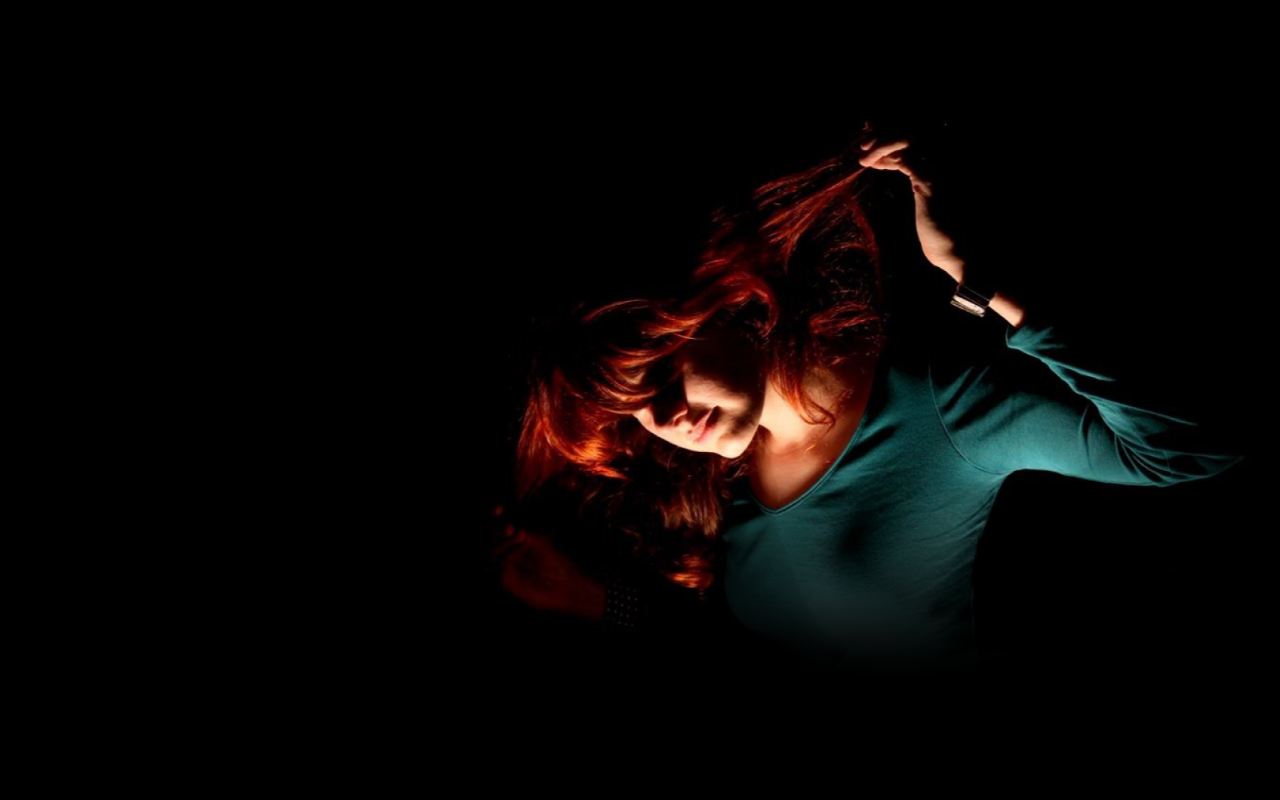
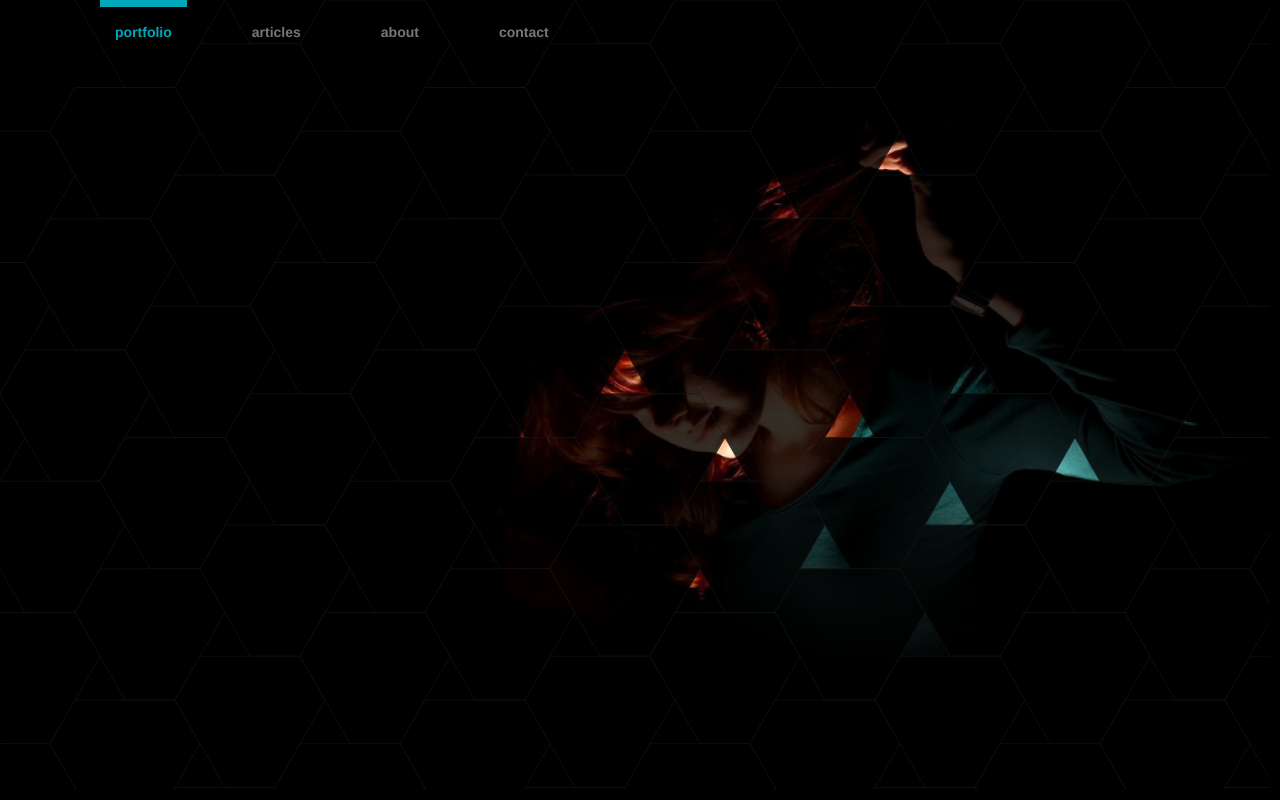
Before and after one commit to lucyia/lucyia-portfolio, a website: page dist/index.html in a window 1280 px wide. Drawn offline with Linux system fonts and the light colour scheme.

Commit message:
Added index, less updated
Index with background photo and basic menu added;
less files added

```diff
--- /dev/null
+++ b/devel/less/main.less
@@ -0,0 +1,17 @@
+html,
+body{
+	background-color: grey;
+	width: 100%;
+	height: 100%;
+	margin: 0;
+	padding: 0;
+}
+
+#svg-panel{
+	position: fixed;
+	z-index: 0;
+	top: 0;
+	left: 0;
+	width: 100%;
+	height: 100%;
+}
--- /dev/null
+++ b/devel/less/navbar.less
@@ -0,0 +1,28 @@
+.navbar{
+	background-color: transparent;
+	border: 0px solid transparent;
+}
+
+.navbar-nav {
+	&>li{
+		margin: 0 50px 0 0;
+	}
+
+	& a{
+		font-weight: bold;
+		color: @color-light;
+		border-top: 7px solid transparent;
+
+		&:hover{
+			color: @color-dark !important;
+			border-color: @color-dark;
+		}
+	}
+
+	&>.active>a{
+		color: @color-dark;
+		color: @color-main !important;
+		background-color: transparent !important;
+		border-top: 7px solid @color-main;
+	}
+}
--- a/devel/less/style.less
+++ b/devel/less/style.less
@@ -1,2 +1,6 @@
 @import '../node_modules/bootstrap/less/bootstrap.less';
+@import './main.less';
 @import './variables.less';
+@import './navbar.less';
+@import './content.less';
+@import './index.less';
--- a/devel/less/variables.less
+++ b/devel/less/variables.less
@@ -1,8 +1,3 @@
-html,
-body{
-	background-color: grey;
-	width: 100%;
-	height: 100%;
-	margin: 0;
-	padding: 0;
-}
+@color-main: #00a8ba;
+@color-dark: #333;
+@color-light: #999;
```
Also changed, not shown: devel/less/content.less (added), dist/index.css (deleted), dist/index.html, dist/style.css, dist/variables.css (deleted).
